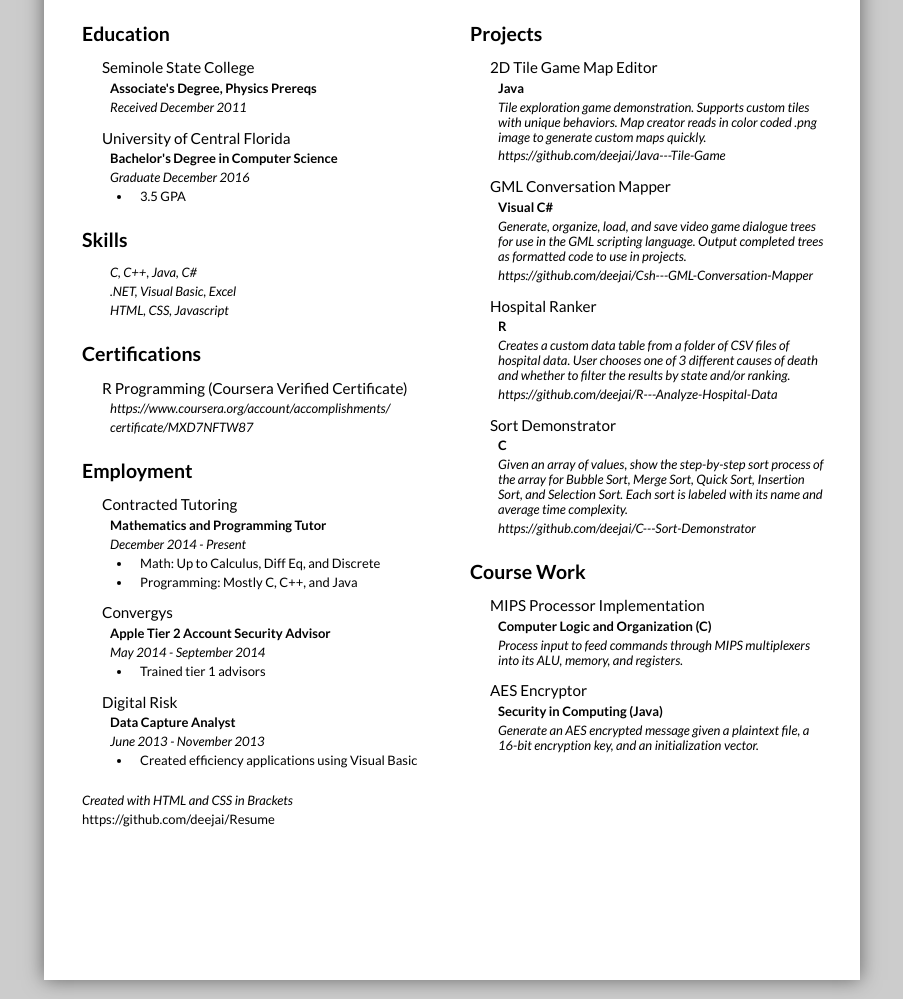
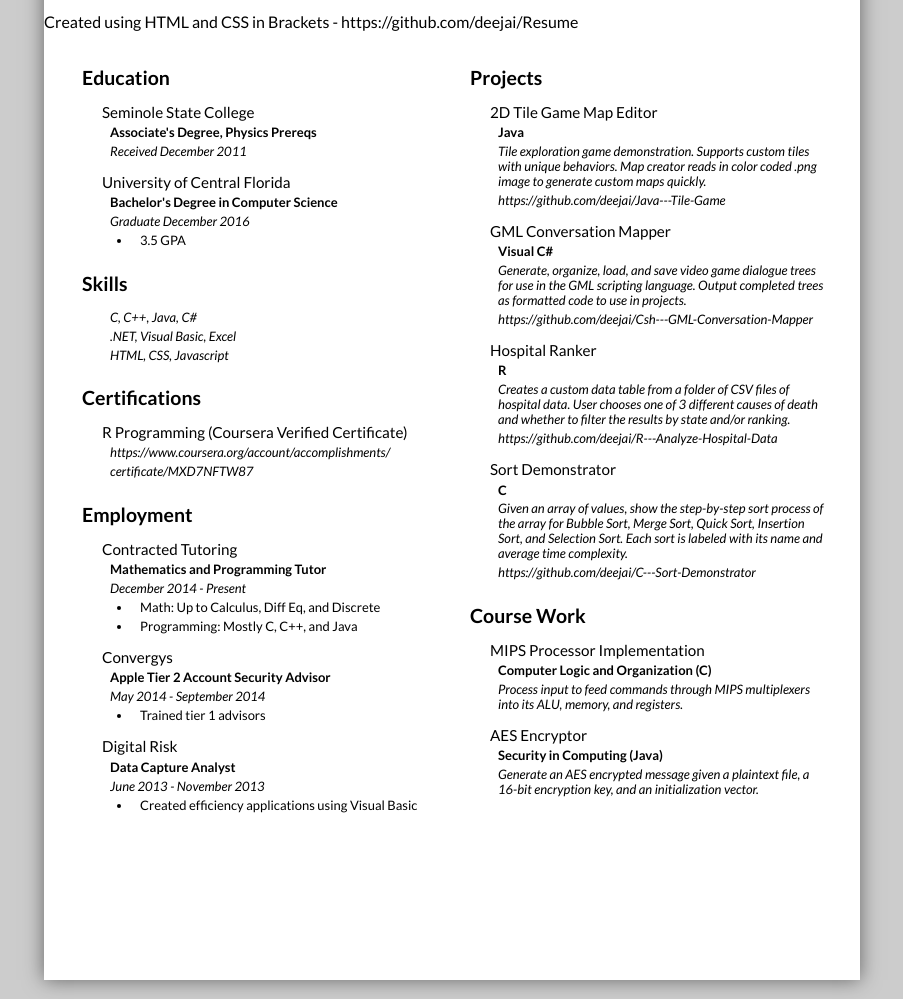
Before and after one commit to deejai/Resume, a plain HTML site: page index.html in a window 1280 px wide. Shown: the part 94-1093 px from the top of the page, without its empty margins (188-1091 px from the left). Drawn offline with nearby package versions, Linux system fonts and the light colour scheme.

Commit message:
moved brackets note to top, outside .sections

```diff
--- a/index.html
+++ b/index.html
@@ -18,6 +18,9 @@
                 </ul>
             </div>
             <div id="info">
+                <p id="git-resume">
+                    Created using HTML and CSS in Brackets - https://github.com/deejai/Resume
+                </p>
                 <div class="column left">
                     <div id="education" class="section">
                         <h2>Education</h2>
@@ -79,10 +82,6 @@
                             </ul>
                         </div>
                     </div>
-                    <div id="git-resume" class="section">
-                        <p>Created with HTML and CSS in Brackets</p>
-                        <span>https://github.com/deejai/Resume</span>
-                    </div>
                 </div>
                 <div class="column right">
                     <div id="projects" class="section">
```
